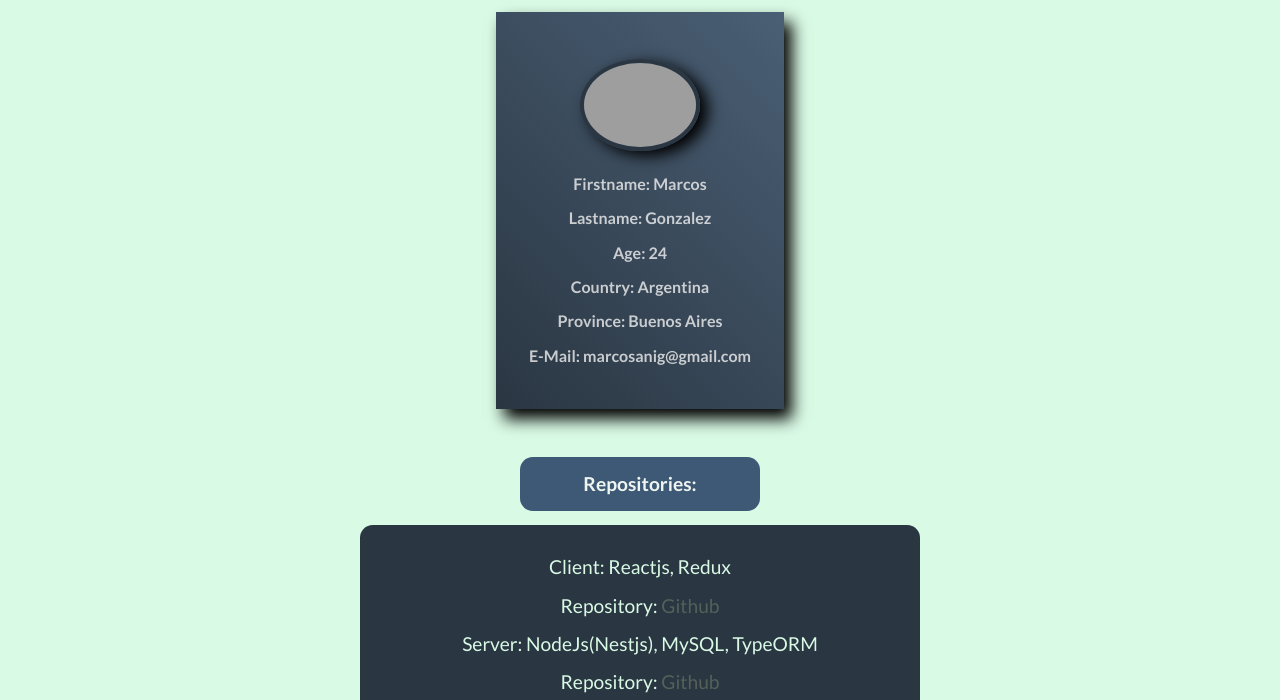
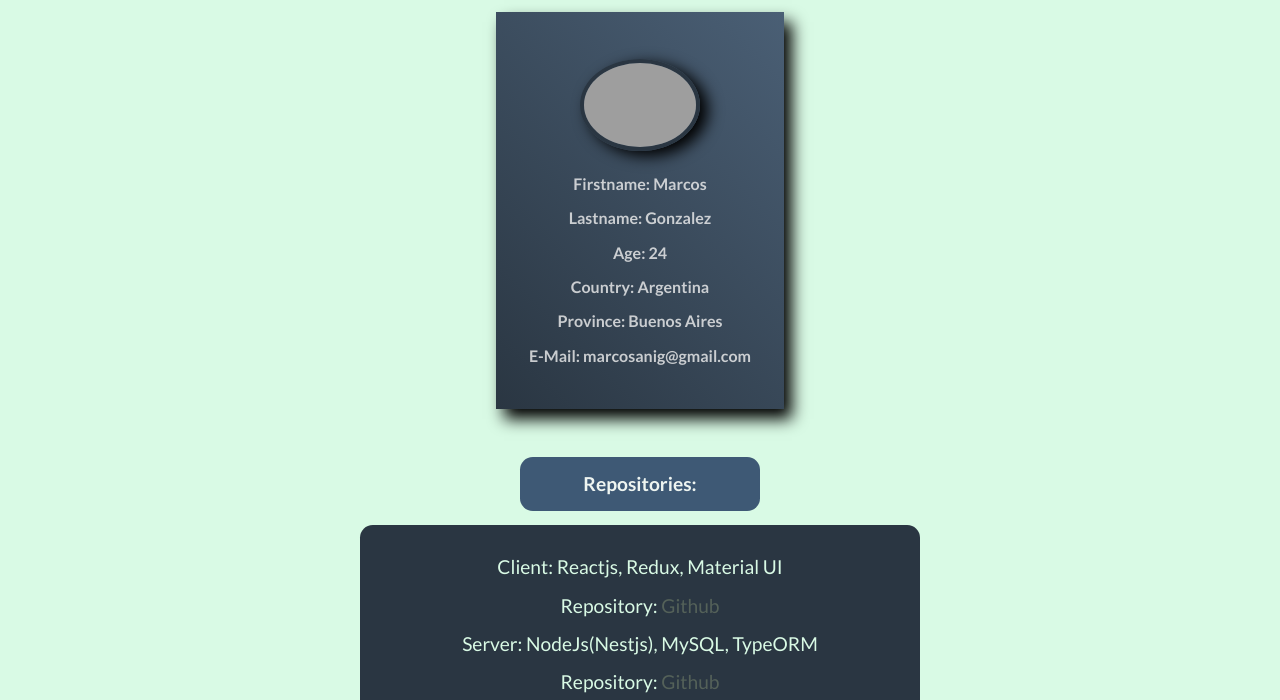
Before and after one commit to execion/portfolio, a plain HTML site: page index.html in a window 1280 px wide. Shown: the part 100-800 px from the top of the page. Drawn offline with Linux system fonts and the light colour scheme; grey boxes are pictures that could not be loaded.

Commit message:
adding info

```diff
--- a/index.html
+++ b/index.html
@@ -48,7 +48,7 @@
             <h2 class="aside-title">Repositories:</h2>
 
             <div class="repository">
-                <p>Client: Reactjs, Redux</p>
+                <p>Client: Reactjs, Redux, Material UI</p>
                 <p>Repository: <a class="link-repository" href="https://github.com/execion/sentence-front-end" target="_blank">Github</a></p>
                 <p>Server: NodeJs(Nestjs), MySQL, TypeORM</p>
                 <p>Repository: <a class="link-repository" href="https://github.com/execion/sentence" target="_blank">Github</a></p>
```
